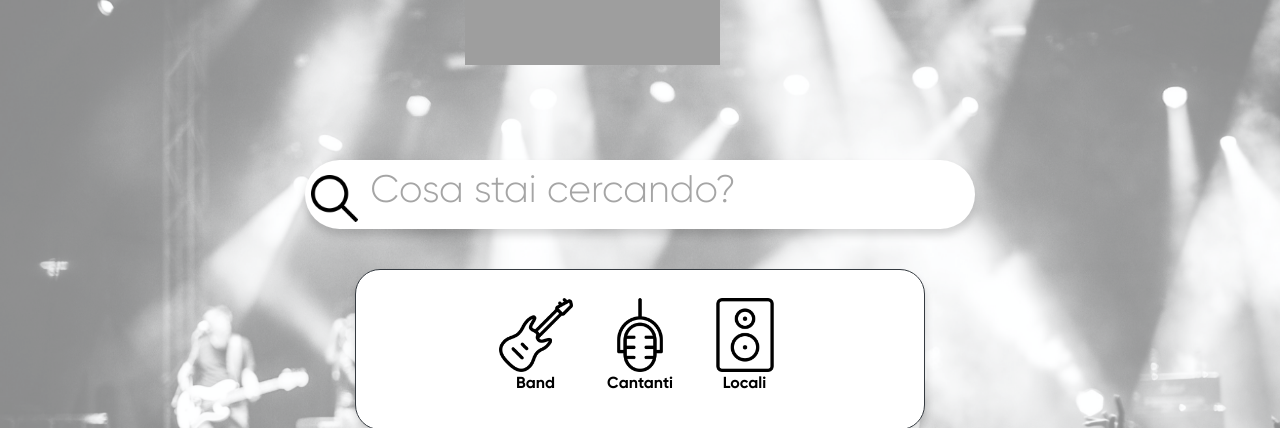
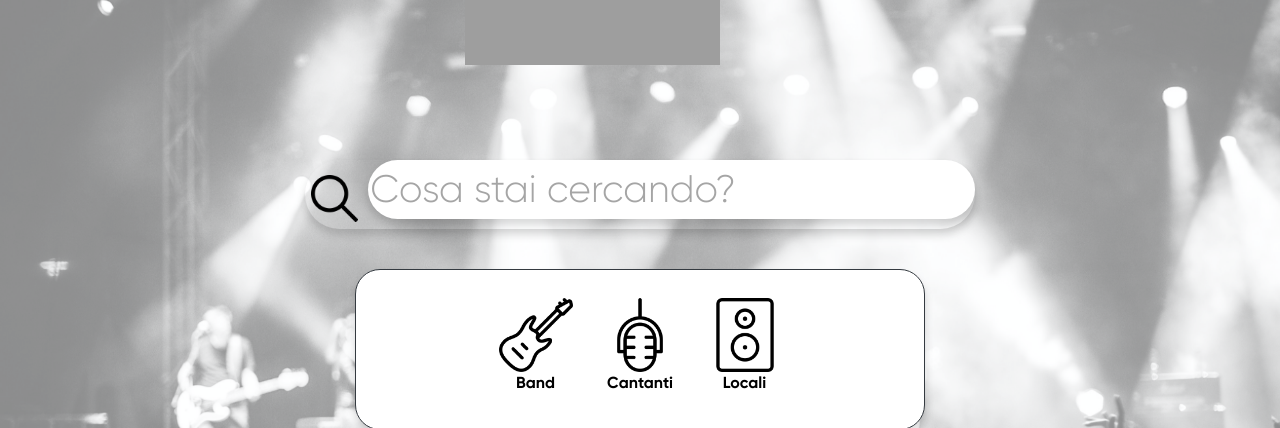
Before and after one commit to Gartic99/Band_Advisor, a PHP site: page / in a window 1280 px wide. Shown: the part 166-594 px from the top of the page. Run offline with PHP 8.4, Linux system fonts and the light colour scheme; grey boxes are pictures that could not be loaded.

Commit message:
roba magica(form dinamico)

```diff
--- a/style.css
+++ b/style.css
@@ -81,7 +81,7 @@ img {border : 0;}
 .search-form {
     border-radius: 44px;
     box-shadow: 0 6px 8px rgba(0, 0, 0, 0.15);
-    background: #fff;
+    background: none;
     transition: all 0.5s ease;
   }
 /* magnifier lens*/
@@ -96,11 +96,14 @@ img {border : 0;}
 .search-input {
     padding-top: 0%;
     font-size: 3vw;
-    background: none;
+    background: white;
     color: #5a6674;
     border: none;
     appearance: none;
     outline: none;
+    border-radius: 44px;
+    box-shadow: 0 6px 8px rgba(0, 0, 0, 0.15);
+    transition: all 0.5s ease;
   }
   input::placeholder {
     font-family: Gilroy Light;
```
